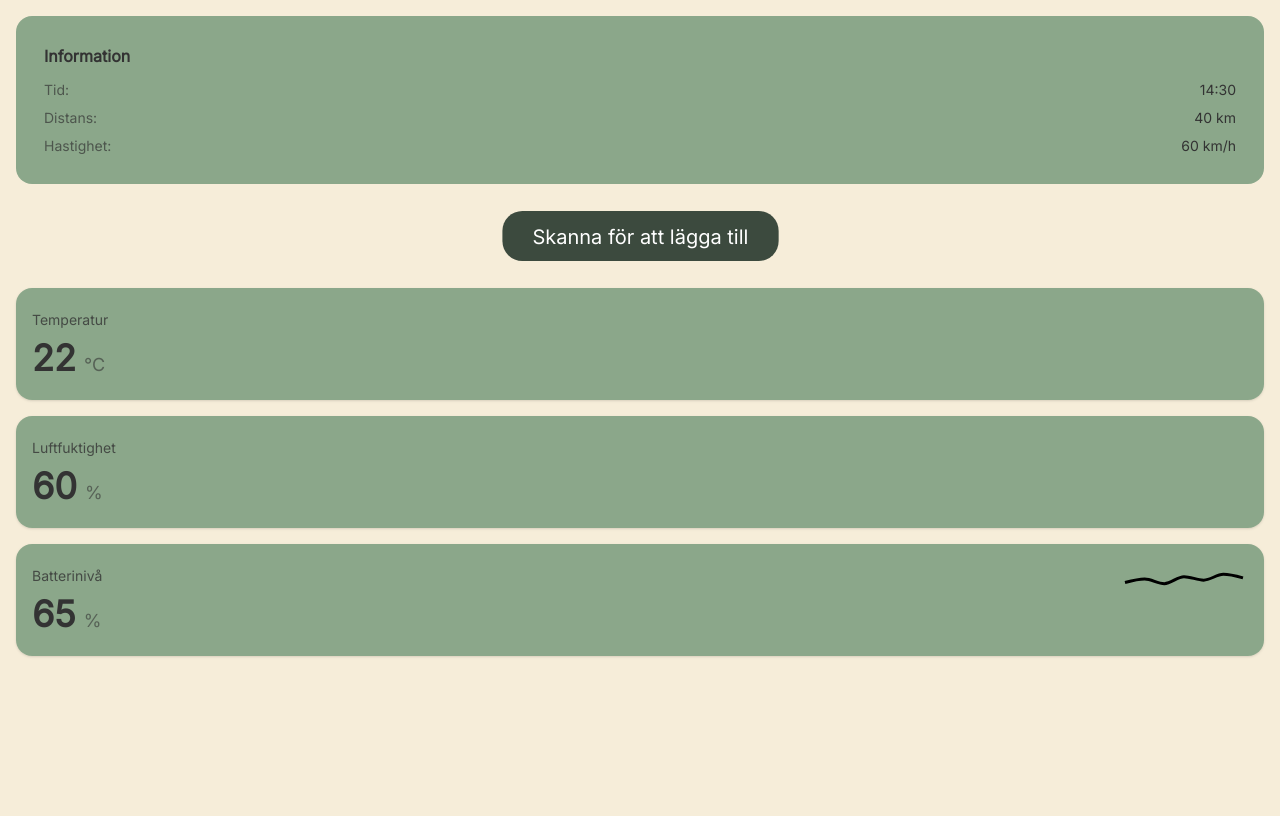
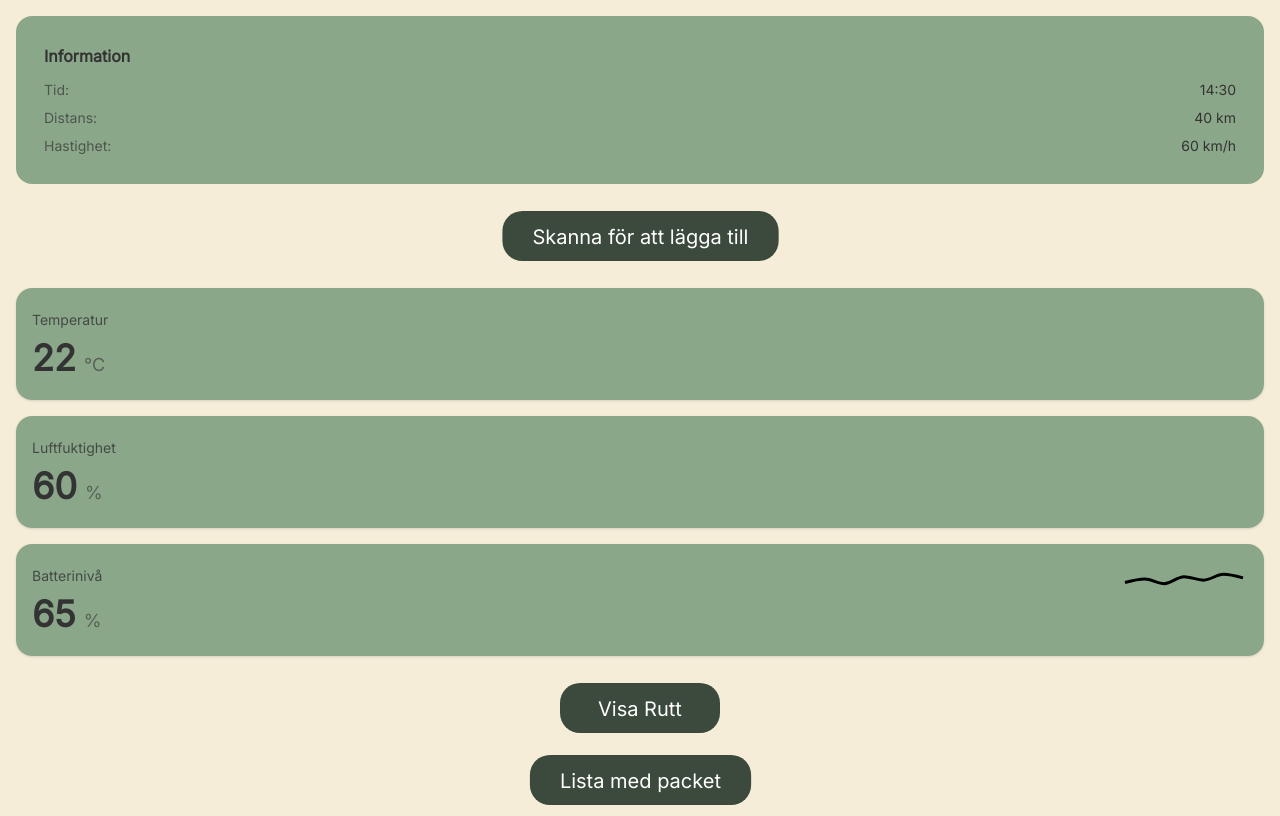
Before and after one commit to ChasAcademy-Team-9/frontend, a React (Vite) app: page /driver in a window 1280 px wide. Built offline with nearby package versions, Linux system fonts and the light colour scheme.

Commit message:
adding buttons

```diff
--- a/src/routes/Driver.tsx
+++ b/src/routes/Driver.tsx
@@ -27,7 +27,25 @@ const Driver = () => {
         <Dashboard label="Luftfuktighet" value={60} unit="%" trend="down" />
         <Dashboard label="Batterinivå " value={65} unit="%" trend="warning" />
       </div>
+
+      <div className="mt-8 flex justify-center">
+        <div className="scale-125">
+          <PrimaryButton
+            text="Visa Rutt"
+            onClick={() => alert('Rutt!')}
+          />
+        </div>
+      </div>
+      <div className="mt-8 flex justify-center">
+        <div className="scale-125">
+          <PrimaryButton
+            text="Lista med packet"
+            onClick={() => alert('Listan!')}
+          />
+        </div>
+      </div>
     </div>
+
   );
 };
 
```
